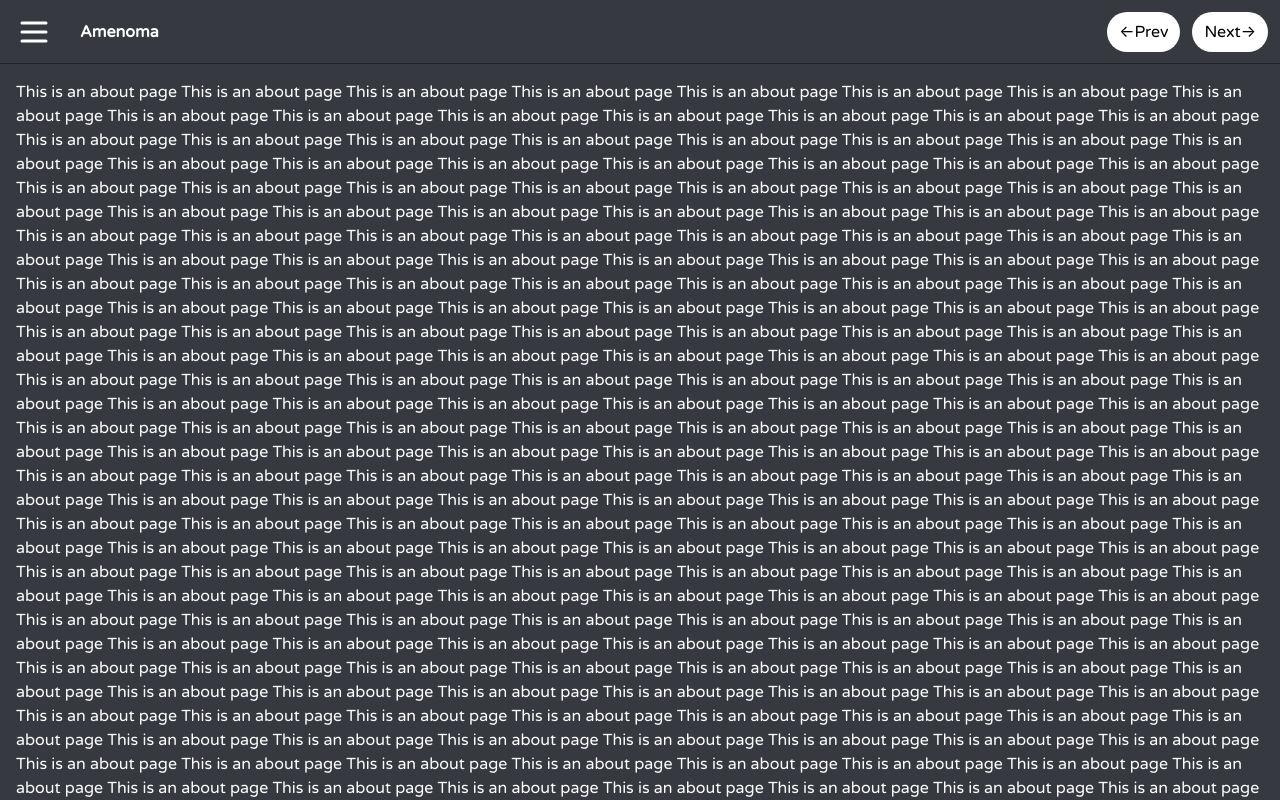
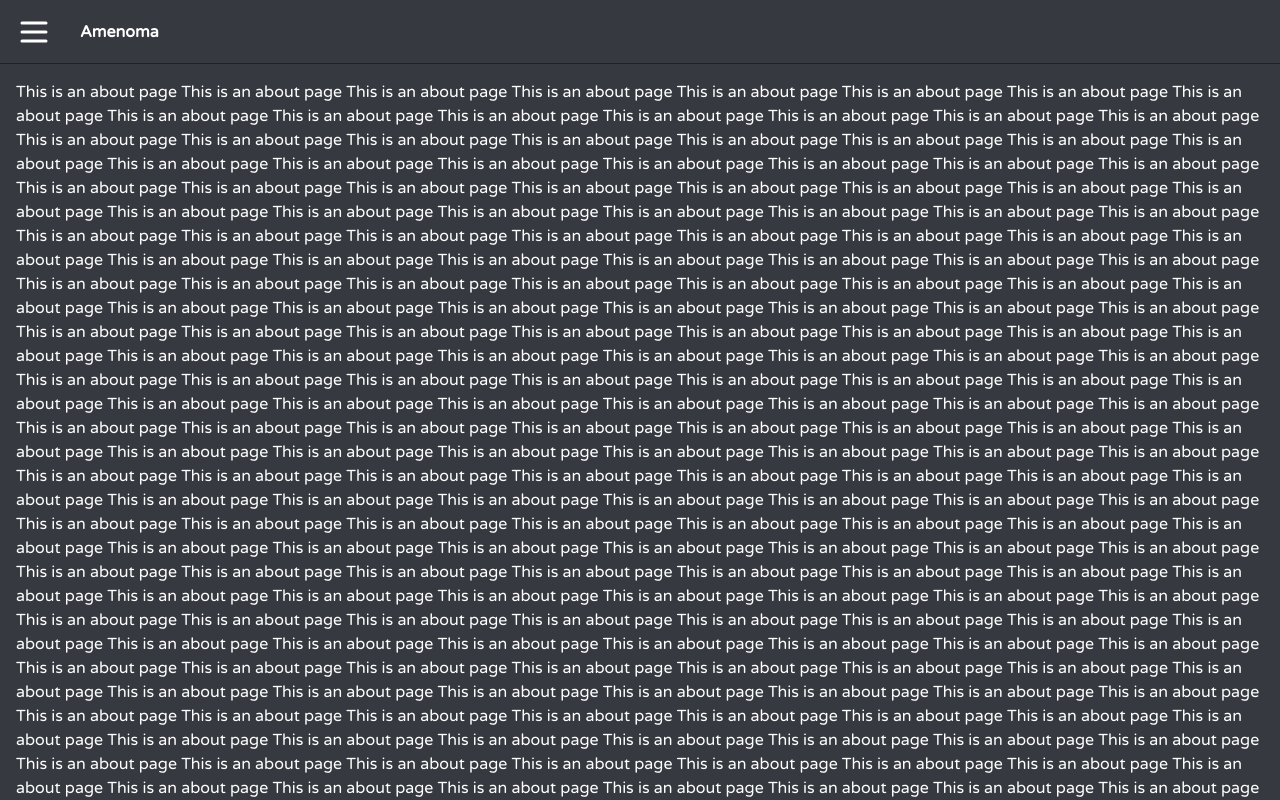
Before and after one commit to juanlouisr/amenoma, a Vue app: page / in a window 1280 px wide. Built offline with nearby package versions, Linux system fonts and the light colour scheme; grey boxes are pictures that could not be loaded.

Commit message:
fix: add condition to show next and prev ch

```diff
--- a/src/components/NavBar.vue
+++ b/src/components/NavBar.vue
@@ -41,7 +41,7 @@ const data = useDataStore();
     <h1 class="my-auto mx-3 font-bold text-white">
       {{ data.name || "Amenoma" }}
     </h1>
-    <div class="navi my-auto flex-grow flex justify-end">
+    <div class="navi my-auto flex-grow flex justify-end" v-if="data.name">
       <router-link :to="data.getRoutePrevChapter">
         <button class="mr-1 bg-white py-2 px-3 rounded-3xl">&larr;Prev</button>
       </router-link>
```
